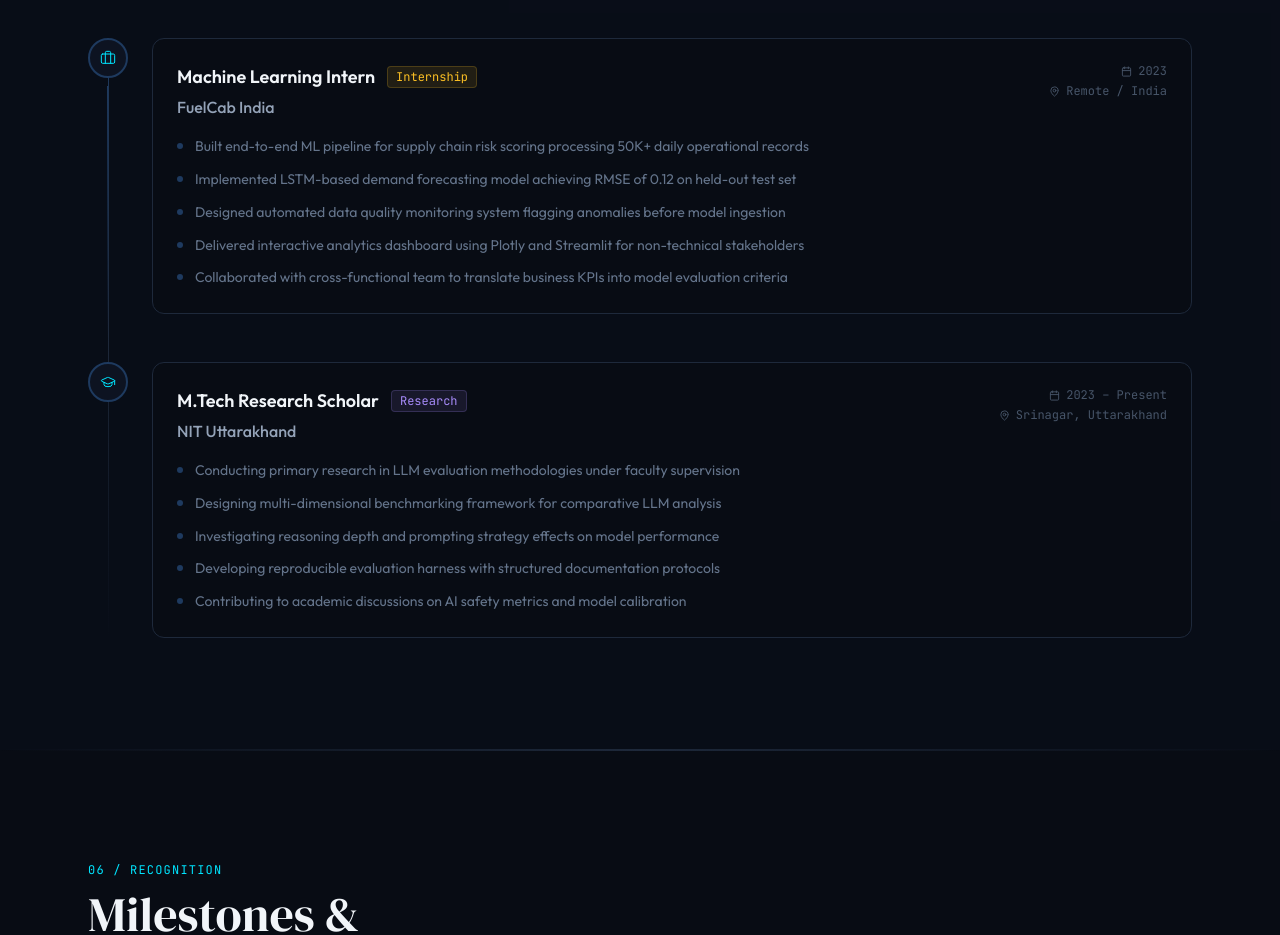
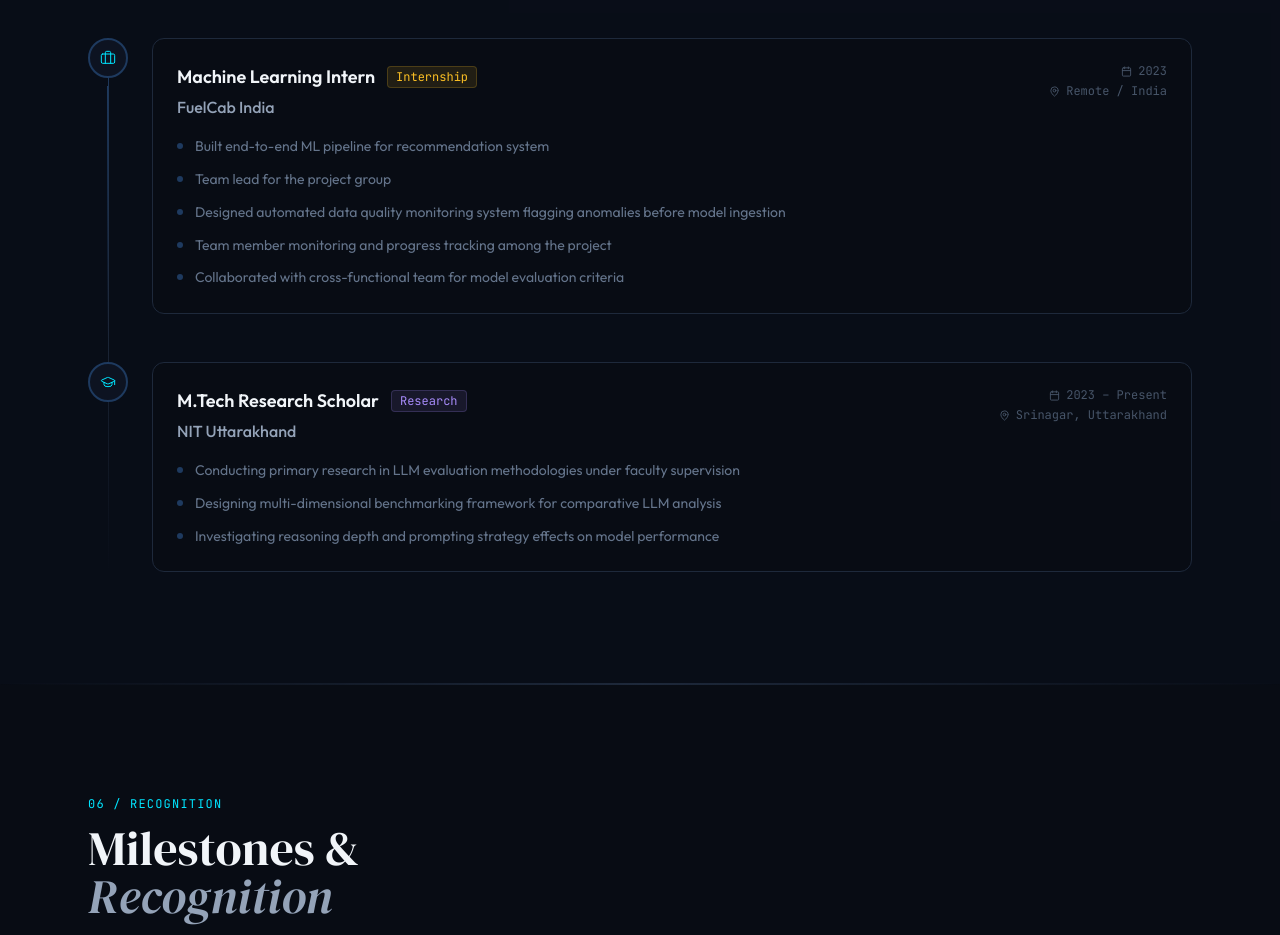
Before and after one commit to Tushar-Lingwal/Tushar-portfolio, a Next.js app: page / in a window 1280 px wide. Shown: the part 4560-5495 px from the top of the page. Built offline with nearby package versions, Linux system fonts and the light colour scheme.

Commit message:
Update experience highlights for ML internship
Removed outdated highlights and added new contributions related to ML pipeline and team leadership.

```diff
--- a/data/experience.ts
+++ b/data/experience.ts
@@ -17,11 +17,11 @@ export const experiences: Experience[] = [
     location: "Remote / India",
     type: "internship",
     highlights: [
-      "Built end-to-end ML pipeline for supply chain risk scoring processing 50K+ daily operational records",
-      "Implemented LSTM-based demand forecasting model achieving RMSE of 0.12 on held-out test set",
+      "Built end-to-end ML pipeline for recommendation system",
+      "Team lead for the project group",
       "Designed automated data quality monitoring system flagging anomalies before model ingestion",
-      "Delivered interactive analytics dashboard using Plotly and Streamlit for non-technical stakeholders",
-      "Collaborated with cross-functional team to translate business KPIs into model evaluation criteria",
+      "Team member monitoring and progress tracking among the project",
+      "Collaborated with cross-functional team for model evaluation criteria",
     ],
   },
   {
@@ -35,8 +35,6 @@ export const experiences: Experience[] = [
       "Conducting primary research in LLM evaluation methodologies under faculty supervision",
       "Designing multi-dimensional benchmarking framework for comparative LLM analysis",
       "Investigating reasoning depth and prompting strategy effects on model performance",
-      "Developing reproducible evaluation harness with structured documentation protocols",
-      "Contributing to academic discussions on AI safety metrics and model calibration",
     ],
   },
 ];
```
